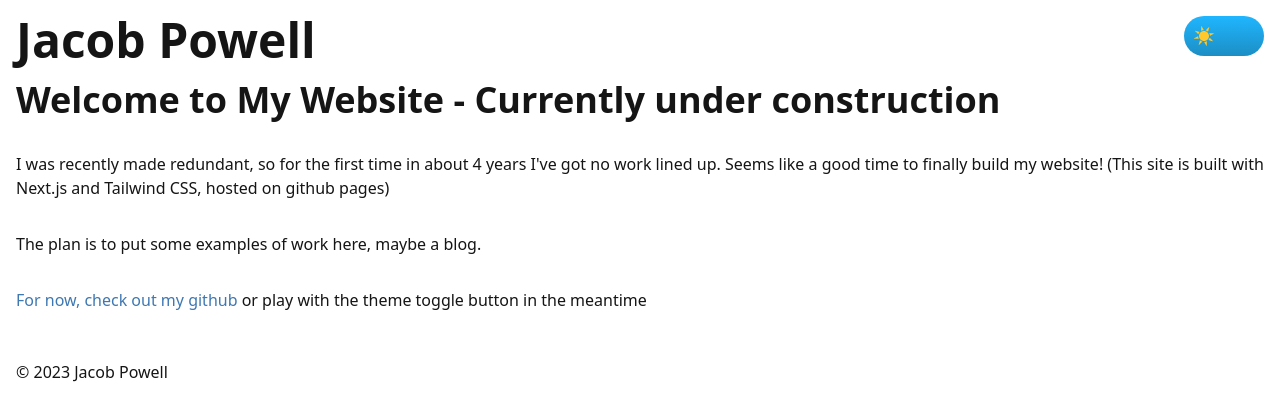
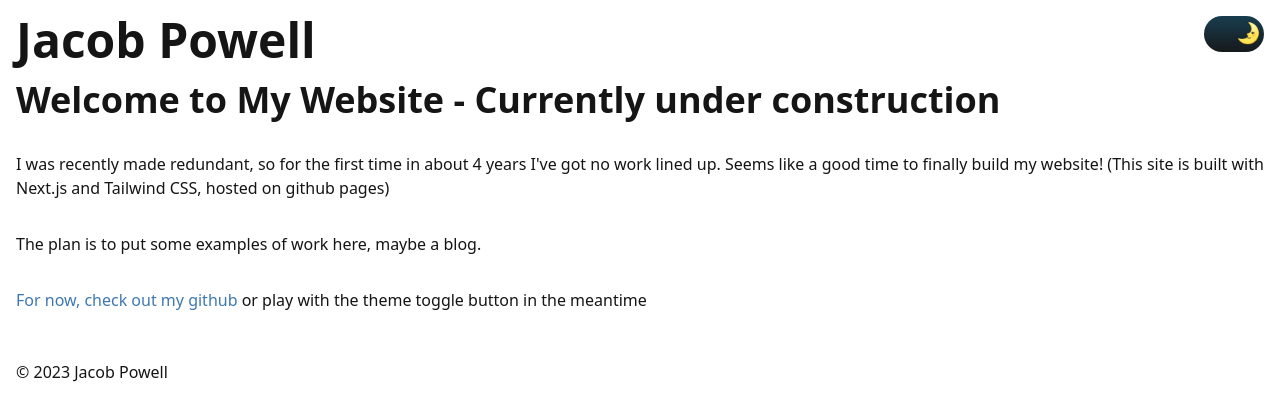
Before and after one commit to jakeRPowell/jakeRPowell.github.io, a Next.js app: page / in a window 1280 px wide. Shown: the top 420 px of the page. Built offline with nearby package versions, Linux system fonts and the light colour scheme.

Commit message:
fix theme bug

```diff
--- a/components/Header.tsx
+++ b/components/Header.tsx
@@ -3,12 +3,6 @@ import Head from 'next/head';
 import React from 'react';
 import { useTheme } from 'next-themes';
 function Header() {
-  const { systemTheme, theme, setTheme } = useTheme();
-  const currentTheme = theme === 'system' ? systemTheme : theme;
-
-  const toggleTheme = () => {
-    theme == 'dark' ? setTheme('light') : setTheme('dark');
-  };
   return (
     <>
       <Head>
@@ -21,7 +15,7 @@ function Header() {
       </Head>
       <header className="container flex pt-4">
         <h1 className="flex-auto text-5xl font-bold">Jacob Powell</h1>
-        <ThemeButton clickHandler={toggleTheme}></ThemeButton>
+        <ThemeButton></ThemeButton>
       </header>
     </>
   );
--- /dev/null
+++ b/components/emoji.tsx
@@ -0,0 +1,19 @@
+import React from 'react';
+
+interface PropTypes {
+  symbol: string;
+  label?: string;
+  className?: string;
+}
+
+const Emoji = ({ symbol, label, className }: PropTypes) => (
+  <span
+    className={className}
+    role="img"
+    aria-label={label ? label : ''}
+    aria-hidden={label ? 'false' : 'true'}
+  >
+    {symbol}
+  </span>
+);
+export default Emoji;
--- a/components/theme_button.tsx
+++ b/components/theme_button.tsx
@@ -4,57 +4,63 @@ import { useTheme } from 'next-themes';
 import sun from '@/public/images/sun.svg';
 import moon from '@/public/images/moon.svg';
 import Image from 'next/image';
+import Emoji from './emoji';
 
 interface ButtonProps {
   children?: React.ReactNode;
-  clickHandler: () => void;
 }
 
-const ThemeButton = ({ children, clickHandler }: ButtonProps) => {
-  const { theme } = useTheme();
+const ThemeButton = ({ children }: ButtonProps) => {
+  const { systemTheme, theme, setTheme } = useTheme();
+  const currentTheme = theme === 'system' ? systemTheme : theme;
+
+  const toggleTheme = () => {
+    currentTheme === 'dark' ? setTheme('light') : setTheme('dark');
+  };
+
+  console.log(currentTheme);
 
   return (
     <button
-      onClick={clickHandler}
+      onClick={toggleTheme}
       className={classNames(
-        'text-white relative h-[40px] w-[40px] overflow-hidden rounded-full text-2xl  md:w-[80px] md:text-4xl'
+        'text-white relative h-[36px] w-[36px] overflow-hidden rounded-full text-2xl  md:w-[60px] md:text-4xl'
       )}
     >
       <div
         className={classNames(
           'absolute left-0 top-0 h-[160px] w-full bg-gradient-to-b from-blue-light to-gray-dark transition-all',
           {
-            '-translate-y-[120px]': theme === 'light',
+            '-translate-y-[120px]': currentTheme === 'light',
           }
         )}
       ></div>
       <div
         className={classNames(
-          ' absolute top-1/2 h-[30px] w-[30px] -translate-y-1/2 rounded-full transition-all',
+          'absolute top-1/2 h-[30px] w-[30px] -translate-y-1/2 rounded-full transition-all',
           {
-            'md:translate-x-[2.5rem]': theme === 'light',
+            'md:translate-x-[1.25rem]': currentTheme === 'light',
           }
         )}
       >
-        <Image
-          src={sun}
-          alt="lightmode"
+        <Emoji
           className={classNames(
-            'absolute left-[5px] top-1/2 h-[1.25rem] -translate-y-1/2 transition-all',
+            'absolute left-[5px] h-[1.25rem] text-xl transition-all',
             {
-              'opacity-0': theme === 'light',
+              'opacity-0': currentTheme === 'light',
             }
           )}
+          symbol="☀️"
         />
-        <Image
-          src={moon}
-          alt="darkmode"
+
+        <Emoji
           className={classNames(
-            'absolute top-1/2 h-[1.25rem] -translate-y-1/2 opacity-0 transition-all',
+            'absolute h-[1.25rem] text-xl opacity-0 transition-all',
             {
-              'opacity-100': theme === 'light',
+              'left-[8px] opacity-100 md:left-[12px]': currentTheme === 'light',
             }
           )}
+          symbol="🌛"
         />
       </div>
     </button>
```
